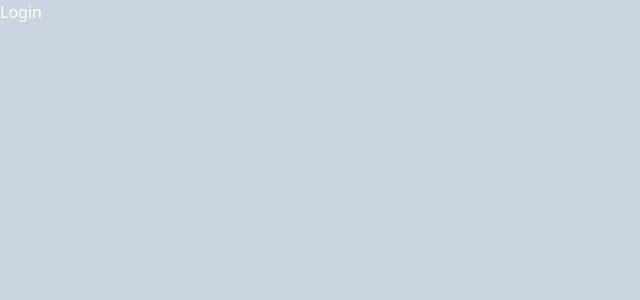
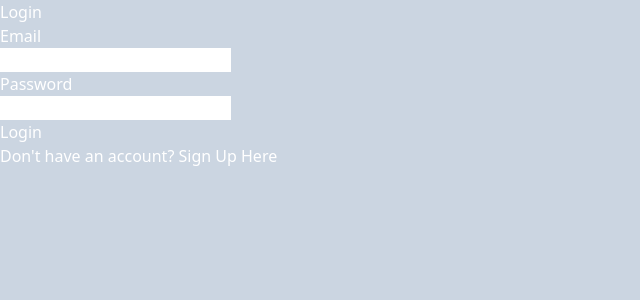
Before and after one commit to dger804/prueba-tecnica-o, a React (Create React App) app: page /Login in a window 1280 px wide. Shown: the top 300 px of the page, without its empty margins (0-640 px from the left). Built offline with nearby package versions, Linux system fonts and the light colour scheme.

Commit message:
Add Login frorm

```diff
--- a/src/components/Login.js
+++ b/src/components/Login.js
@@ -1,8 +1,43 @@
+import { useState } from "react";
+import { Link } from "react-router-dom"
+
 export const Login = () =>{
+  const [email, setEmail] = useState("");
+  const [password, setPassword] = useState("");
+
+  const handleSubmit = (e) => {
+    e.preventDefault();
+  }
+
   return(
     <>
     <div>
       <h2>Login</h2>
+      <form onSubmit={handleSubmit}>
+        <div>
+          <div>Email</div>
+          <input
+            type="text"
+            value={email}
+            onChange={(e) => setEmail(e.target.value)}
+          />
+        </div>
+        <div>
+          <div>Password</div>
+          <input
+            type="password"
+            value={password}
+            onChange={(e) => setPassword(e.target.value)}
+          />
+        </div>
+
+        <button type="submit">
+          Login
+        </button>
+        <div>
+          Don't have an account? Sign Up <Link to="/register">Here</Link>
+        </div>
+      </form>
     </div>
     </>
   )
```
